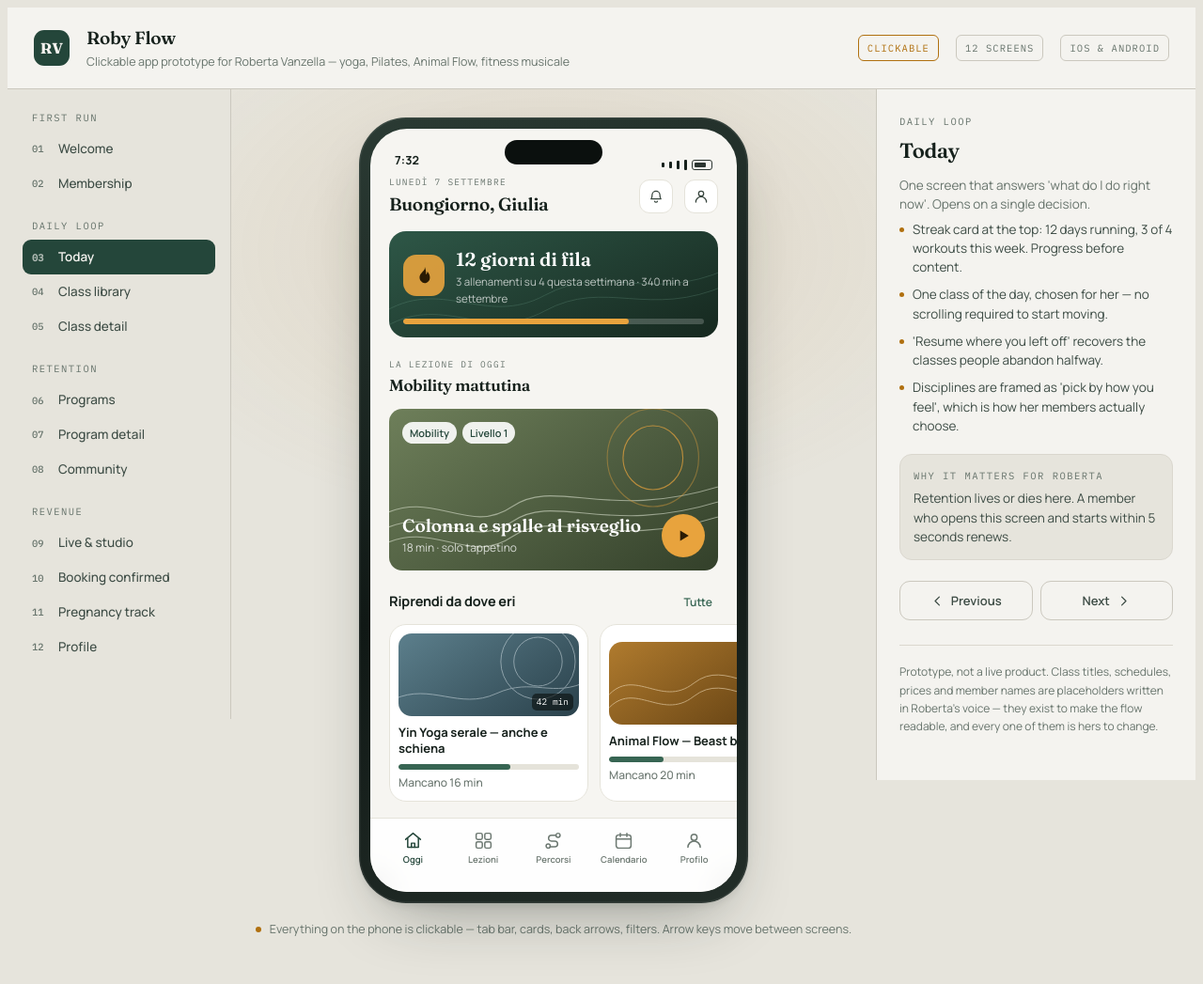
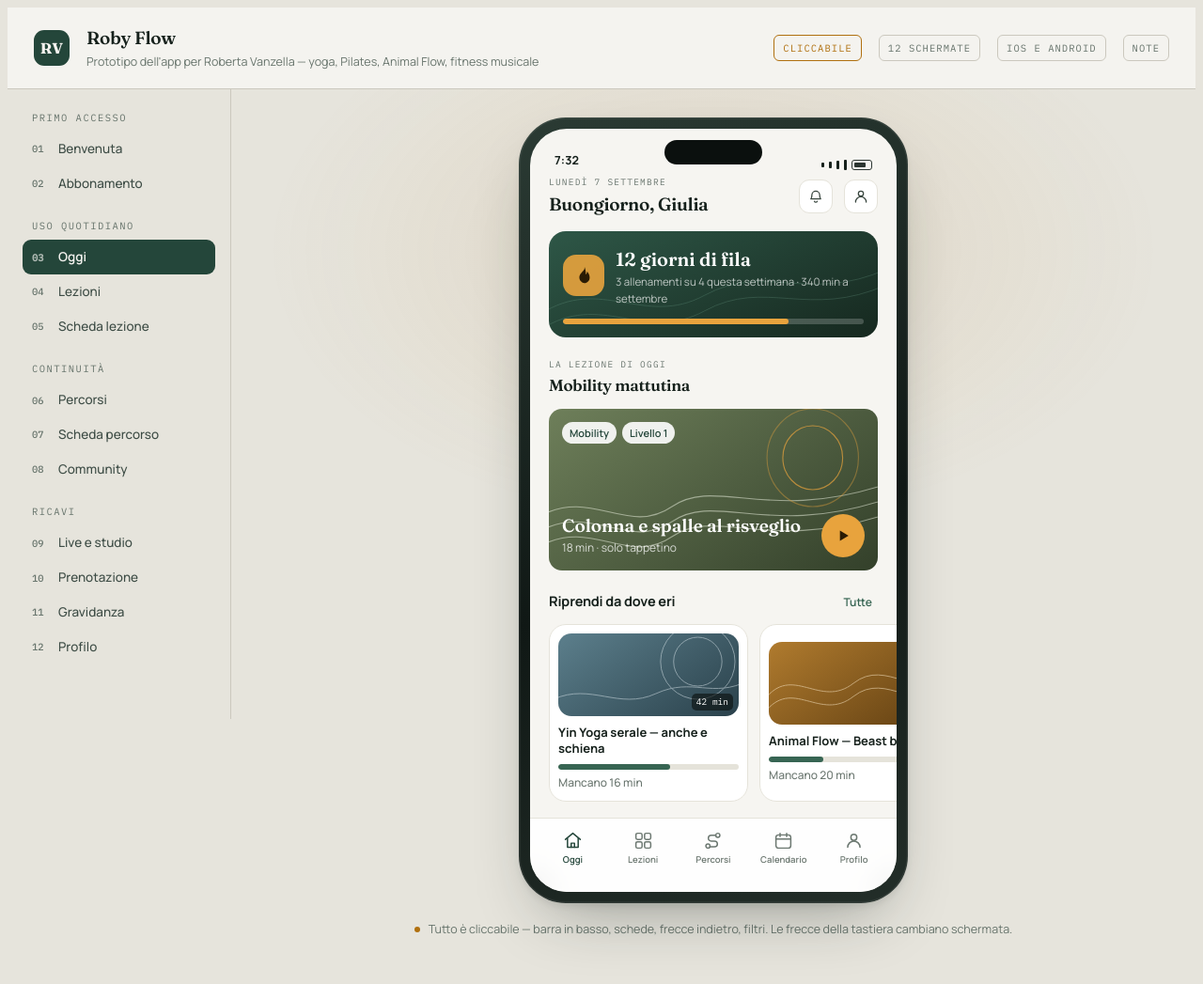
Before and after one commit to nora-la21/for-Roberta, a plain HTML site: page index.html in a window 1280 px wide. Shown: the whole page at 94% size. Drawn offline with Linux system fonts and the light colour scheme.

Commit message:
Default to an Italian-only demo view, notes behind a toggle
The prototype is shown to an Italian-speaking client over screen share,
so no English should be visible by default.

- Page chrome translated: topbar subtitle, tags, screen index labels and
  group headings, and the interaction hint
- Presenter notes panel hidden by default and revealed by the "Note"
  button in the topbar or the N key; the choice persists in localStorage
- CSS defaults to the two-column demo layout so the notes panel never
  flashes before the script runs

Notes content stays in English — it is for the presenter, not the client.

Co-Authored-By: Claude Opus 5 <noreply@anthropic.com>
Claude-Session: https://claude.ai/code/session_01UuwbzpGgdj13nN1XWm1FvY

```diff
--- a/index.html
+++ b/index.html
@@ -118,16 +118,25 @@ button{font:inherit;color:inherit;background:none;border:0;cursor:pointer}
   padding:5px 9px;border-radius:6px;border:1px solid var(--line);color:var(--muted);
 }
 .tag.hot{border-color:var(--accent);color:var(--accent)}
+.tag.toggle{cursor:pointer;transition:background .15s,color .15s,border-color .15s}
+.tag.toggle:hover{border-color:var(--ink-2);color:var(--ink)}
+.tag.toggle[aria-pressed="true"]{background:var(--pine);border-color:var(--pine);color:var(--on-pine)}
 
 /* ============================================================
    THREE-COLUMN STAGE
    ============================================================ */
 .layout{
   display:grid;
-  grid-template-columns:238px minmax(0,1fr) 340px;
+  grid-template-columns:238px minmax(0,1fr);
   gap:0;
   align-items:start;
   min-height:calc(100vh - 76px);
+}
+/* Demo view is the default: Italian prototype only, no English on screen.
+   The "Note" button (or N) reveals the presenter notes. */
+body[data-notes="on"] .notes{display:block}
+@media (min-width:1181px){
+  body[data-notes="on"] .layout{grid-template-columns:238px minmax(0,1fr) 340px}
 }
 .rail{
   border-right:1px solid var(--line);
@@ -163,6 +172,7 @@ button{font:inherit;color:inherit;background:none;border:0;cursor:pointer}
 .stage-hint .dot{width:6px;height:6px;border-radius:50%;background:var(--accent);flex:none}
 
 .notes{
+  display:none;
   border-left:1px solid var(--line);
   padding:26px 24px 48px;
   position:sticky;top:0;
@@ -484,11 +494,12 @@ button{font:inherit;color:inherit;background:none;border:0;cursor:pointer}
   <div class="mark">RV</div>
   <div class="topbar-title">
     <strong>Roby&nbsp;Flow</strong>
-    <span>Clickable app prototype for Roberta Vanzella — yoga, Pilates, Animal Flow, fitness musicale</span>
+    <span>Prototipo dell'app per Roberta Vanzella — yoga, Pilates, Animal Flow, fitness musicale</span>
   </div>
-  <span class="tag hot">Clickable</span>
-  <span class="tag">12 screens</span>
-  <span class="tag">iOS &amp; Android</span>
+  <span class="tag hot">Cliccabile</span>
+  <span class="tag">12 schermate</span>
+  <span class="tag">iOS e Android</span>
+  <button class="tag toggle" id="notes-toggle" aria-pressed="false" title="Presenter notes (N)">Note</button>
 </header>
 
 <div class="layout">
@@ -496,28 +507,28 @@ button{font:inherit;color:inherit;background:none;border:0;cursor:pointer}
   <!-- ============ SCREEN INDEX ============ -->
   <nav class="rail" id="rail" aria-label="Screen index">
     <div class="rail-group">
-      <div class="eyebrow">First run</div>
-      <button class="rail-item" data-go="welcome"><span class="num">01</span>Welcome</button>
-      <button class="rail-item" data-go="plans"><span class="num">02</span>Membership</button>
+      <div class="eyebrow">Primo accesso</div>
+      <button class="rail-item" data-go="welcome"><span class="num">01</span>Benvenuta</button>
+      <button class="rail-item" data-go="plans"><span class="num">02</span>Abbonamento</button>
     </div>
     <div class="rail-group">
-      <div class="eyebrow">Daily loop</div>
-      <button class="rail-item" data-go="home"><span class="num">03</span>Today</button>
-      <button class="rail-item" data-go="library"><span class="num">04</span>Class library</button>
-      <button class="rail-item" data-go="class"><span class="num">05</span>Class detail</button>
+      <div class="eyebrow">Uso quotidiano</div>
+      <button class="rail-item" data-go="home"><span class="num">03</span>Oggi</button>
+      <button class="rail-item" data-go="library"><span class="num">04</span>Lezioni</button>
+      <button class="rail-item" data-go="class"><span class="num">05</span>Scheda lezione</button>
     </div>
     <div class="rail-group">
-      <div class="eyebrow">Retention</div>
-      <button class="rail-item" data-go="programs"><span class="num">06</span>Programs</button>
-      <button class="rail-item" data-go="program"><span class="num">07</span>Program detail</button>
+      <div class="eyebrow">Continuità</div>
+      <button class="rail-item" data-go="programs"><span class="num">06</span>Percorsi</button>
+      <button class="rail-item" data-go="program"><span class="num">07</span>Scheda percorso</button>
       <button class="rail-item" data-go="community"><span class="num">08</span>Community</button>
     </div>
     <div class="rail-group">
-      <div class="eyebrow">Revenue</div>
-      <button class="rail-item" data-go="live"><span class="num">09</span>Live &amp; studio</button>
-      <button class="rail-item" data-go="booking"><span class="num">10</span>Booking confirmed</button>
-      <button class="rail-item" data-go="prenatal"><span class="num">11</span>Pregnancy track</button>
-      <button class="rail-item" data-go="profile"><span class="num">12</span>Profile</button>
+      <div class="eyebrow">Ricavi</div>
+      <button class="rail-item" data-go="live"><span class="num">09</span>Live e studio</button>
+      <button class="rail-item" data-go="booking"><span class="num">10</span>Prenotazione</button>
+      <button class="rail-item" data-go="prenatal"><span class="num">11</span>Gravidanza</button>
+      <button class="rail-item" data-go="profile"><span class="num">12</span>Profilo</button>
     </div>
   </nav>
 
@@ -1340,7 +1351,7 @@ button{font:inherit;color:inherit;background:none;border:0;cursor:pointer}
 
     <div class="stage-hint">
       <span class="dot"></span>
-      Everything on the phone is clickable — tab bar, cards, back arrows, filters. Arrow keys move between screens.
+      Tutto è cliccabile — barra in basso, schede, frecce indietro, filtri. Le frecce della tastiera cambiano schermata.
     </div>
   </main>
 
@@ -1582,10 +1593,24 @@ button{font:inherit;color:inherit;background:none;border:0;cursor:pointer}
     if(pl){ togglePlay(); }
   });
 
+  /* ---------- presenter notes: hidden by default, N toggles ---------- */
+  var notesBtn = document.getElementById("notes-toggle");
+
+  function setNotes(on){
+    document.body.setAttribute("data-notes", on ? "on" : "off");
+    notesBtn.setAttribute("aria-pressed", on ? "true" : "false");
+    try{ localStorage.setItem("robyflow-notes", on ? "on" : "off"); }catch(err){}
+  }
+
+  notesBtn.addEventListener("click", function(){
+    setNotes(document.body.getAttribute("data-notes") !== "on");
+  });
+
   document.addEventListener("keydown", function(e){
     if(e.target.matches("input,textarea")) return;
     if(e.key === "ArrowRight"){ step(1); }
     if(e.key === "ArrowLeft"){ step(-1); }
+    if(e.key === "n" || e.key === "N"){ notesBtn.click(); }
   });
 
   /* ---------- fake player ---------- */
@@ -1603,6 +1628,10 @@ button{font:inherit;color:inherit;background:none;border:0;cursor:pointer}
   }
 
   /* ---------- boot ---------- */
+  var savedNotes = null;
+  try{ savedNotes = localStorage.getItem("robyflow-notes"); }catch(err){}
+  setNotes(savedNotes === "on");
+
   var start = (location.hash || "").replace("#", "");
   go(views[start] ? start : "home");
 })();
```
